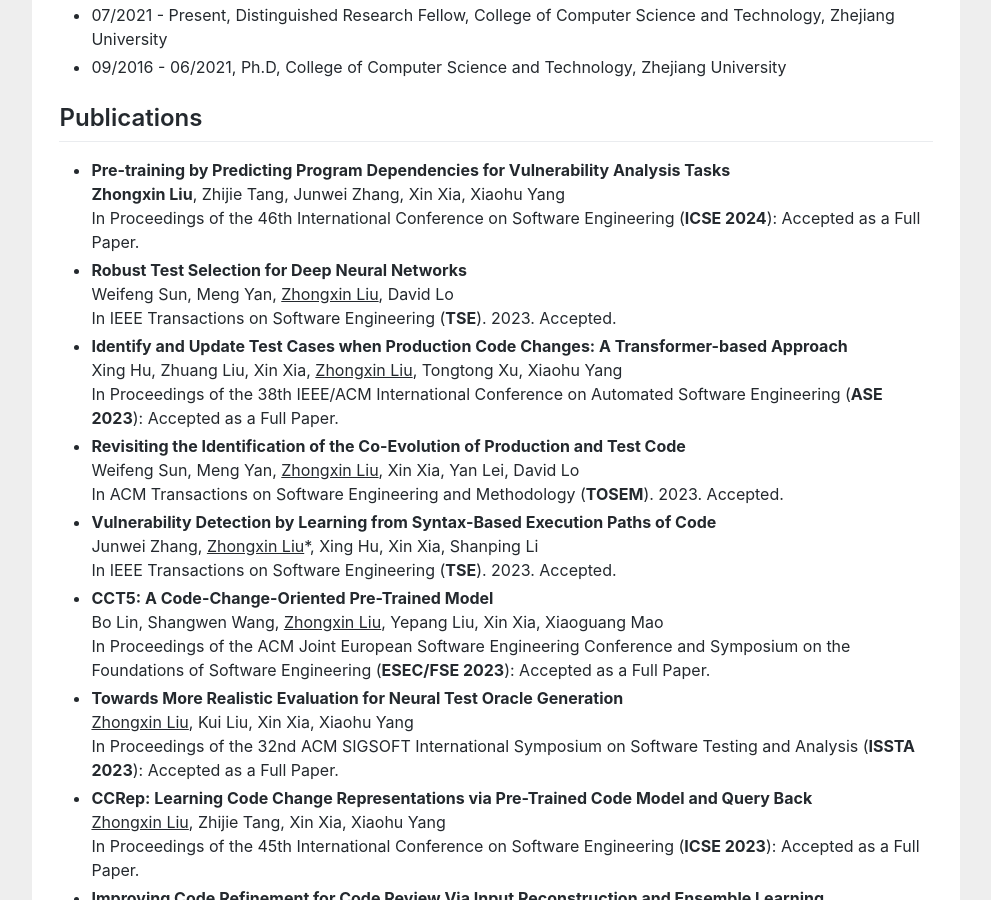
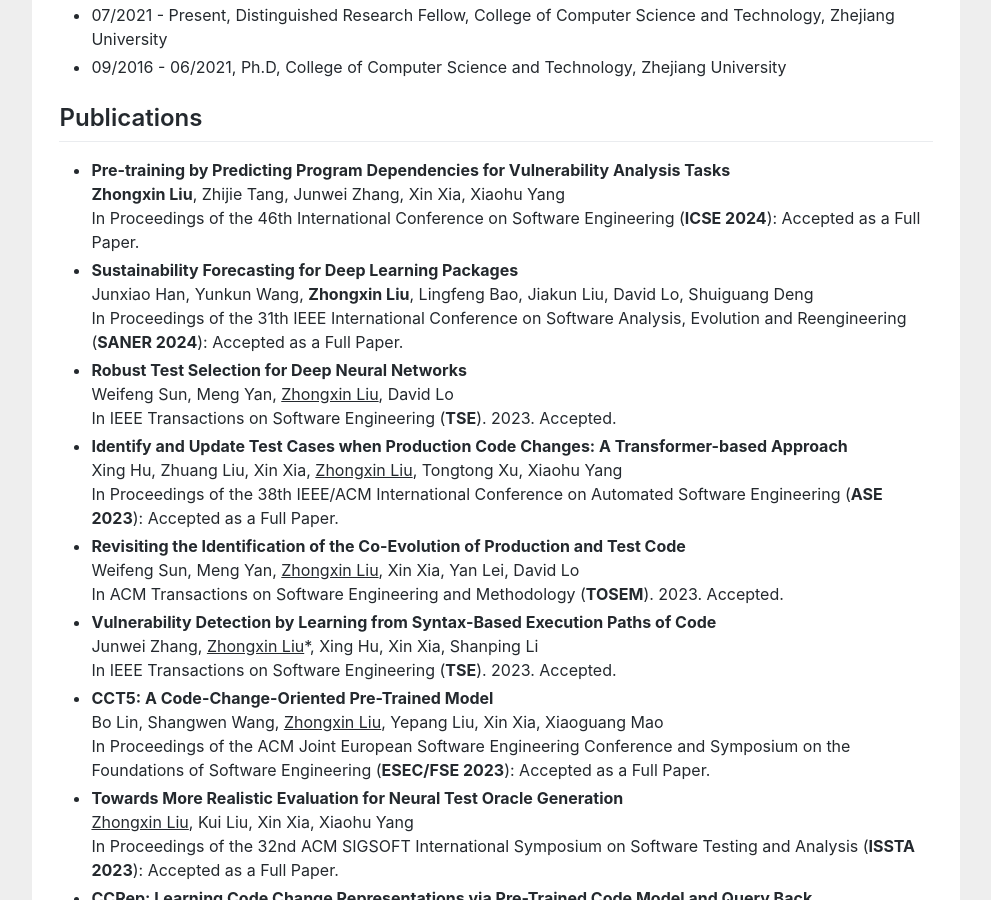
Before and after one commit to zhongxin-liu/zhongxin-liu.github.io, a Jekyll site: the page index.html, which Jekyll copies as it is, in a window 1280 px wide and 900 px high, scrolled down 781 px. Shown: the whole window, without its empty margins (144-1135 px from the left). Built offline with Jekyll 4.4.1, drawn with Linux system fonts in a browser that asks for light colours.

Commit message:
Update index.html

```diff
--- a/index.html
+++ b/index.html
@@ -83,6 +83,12 @@
 						<br>
 						<b>Zhongxin Liu</b>, Zhijie Tang, Junwei Zhang, Xin Xia, Xiaohu Yang<br>
 						In Proceedings of the 46th International Conference on Software Engineering (<b>ICSE 2024</b>): Accepted as a Full Paper.
+					</li>
+					<li>
+						<b>Sustainability Forecasting for Deep Learning Packages</b>
+						<br>
+						Junxiao Han, Yunkun Wang, <b>Zhongxin Liu</b>, Lingfeng Bao, Jiakun Liu, David Lo, Shuiguang Deng<br>
+						In Proceedings of the 31th IEEE International Conference on Software Analysis, Evolution and Reengineering (<b>SANER 2024</b>): Accepted as a Full Paper.
 					</li>
 					<li>
 						<b>Robust Test Selection for Deep Neural Networks</b>
```
